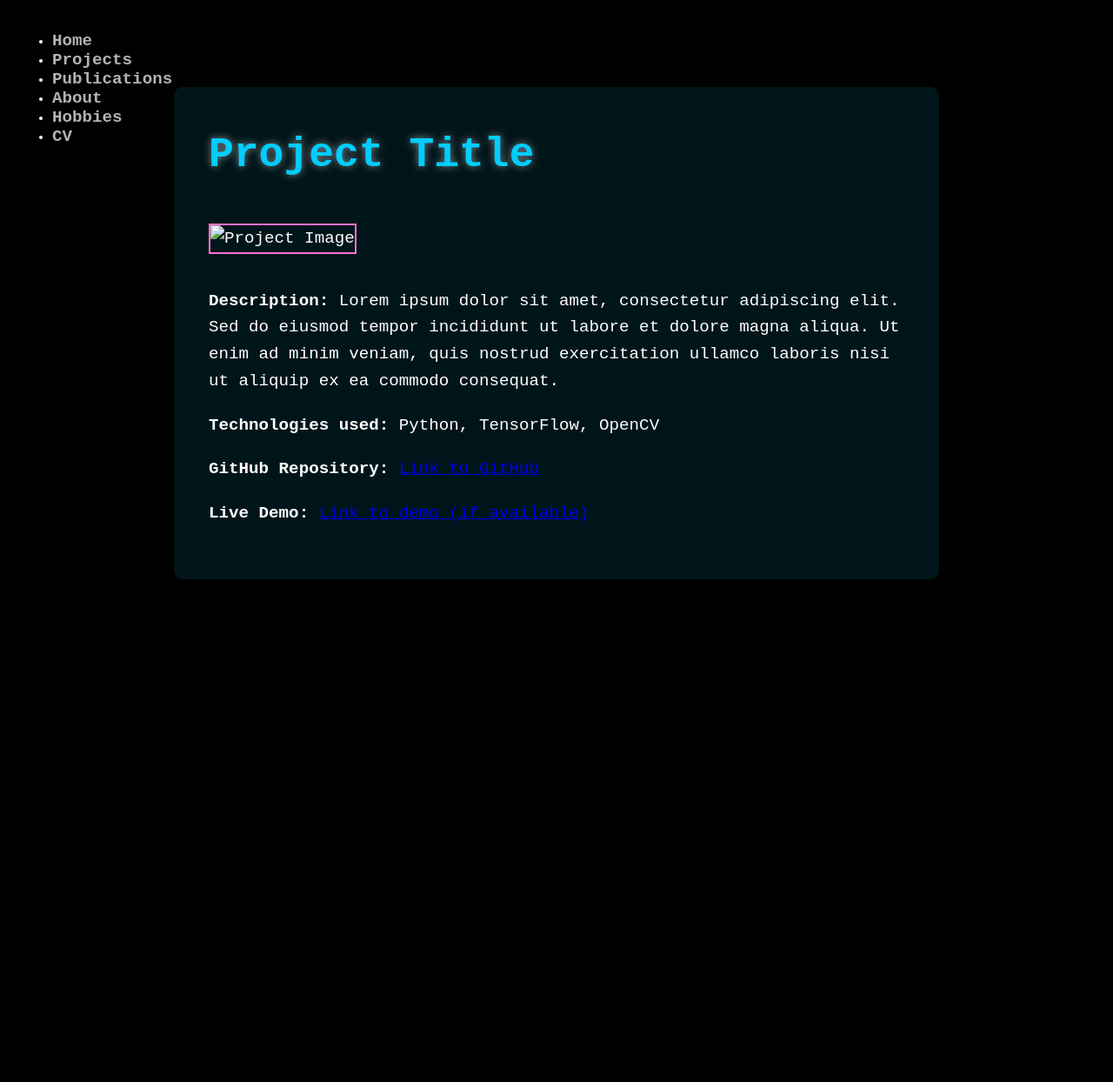
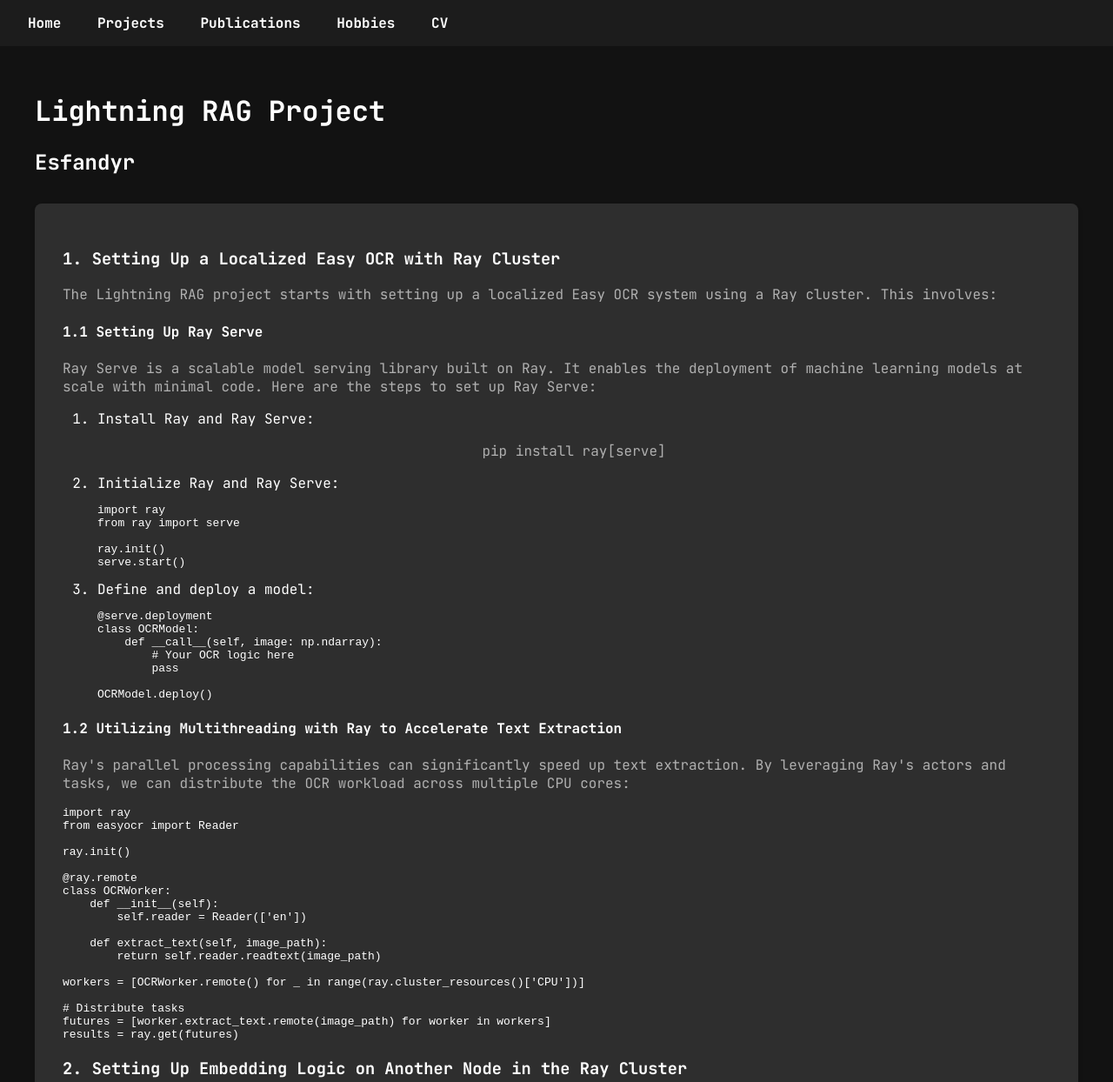
Before and after one commit to Esfandyr11/Esfandyr11.github.io, a plain HTML site: page projects/project2.html in a window 1280 px wide. Shown: the top 1244 px of the page at 87% size. Before the commit the page ends 800 px from the top, so only its background shows below. Drawn offline with nearby package versions, Linux system fonts and the light colour scheme.

Commit message:
lightnning RAG page

```diff
--- a/projects/project2.html
+++ b/projects/project2.html
@@ -3,59 +3,224 @@
 <head>
     <meta charset="UTF-8">
     <meta name="viewport" content="width=device-width, initial-scale=1.0">
-    <title>Project Title - Siddhant Jha</title>
-    <link href="https://fonts.googleapis.com/css2?family=VT323&display=swap" rel="stylesheet">
-    <link rel="stylesheet" href="../styles.css">
+    <title>Lightning RAG Project</title>
+    <link href="https://fonts.googleapis.com/css2?family=JetBrains+Mono:ital,wght@0,100..800;1,100..800&display=swap" rel="stylesheet">
     <style>
-        .project-content {
-            max-width: 800px;
-            margin: 100px auto;
-            padding: 40px;
-            background-color: rgba(1, 205, 254, 0.1);
-            border-radius: 10px;
-            font-size: 1.2em;
-            line-height: 1.6;
+        body {
+            font-family: "JetBrains Mono", monospace;
+            margin: 0;
+            background-color: #121212;
+            color: #ffffff;
         }
 
-        .project-content h1 {
-            font-size: 2.5em;
-            color: #01cdfe;
-            margin-bottom: 20px;
+        nav {
+            background-color: #1c1c1c;
+            padding: 1rem;
+            text-align: left;
         }
 
-        .project-content img {
-            max-width: 100%;
-            height: auto;
-            margin: 20px 0;
-            border: 2px solid #ff71ce;
+        nav a {
+            font-family: "JetBrains Mono", monospace;
+            color: #ffffff;
+            margin: 0 1rem;
+            text-decoration: none;
+            font-weight: bold;
+            transition: color 0.3s;
         }
 
-        .project-content p {
-            margin-bottom: 20px;
+        nav a:hover {
+            color: #f39c12;
+        }
+
+        .content {
+            padding: 2rem;
+            max-width: 1200px;
+            margin: auto;
+        }
+
+        .box {
+            background-color: #2e2e2e;
+            border-radius: 8px;
+            box-shadow: 0 4px 6px rgba(0, 0, 0, 0.1);
+            padding: 2rem;
+            margin: 2rem 0;
+            transition: transform 0.5s, box-shadow 0.5s;
+        }
+
+        .box img {
+            max-width: 100%;
+            border-radius: 8px;
+        }
+
+        h1, h2, h3 {
+            color: #ffffff;
+        }
+
+        p {
+            color: #b0b0b0;
+        }
+
+        .equation {
+            color: #b0b0b0;
+            text-align: center;
+            margin: 1rem 0;
         }
     </style>
+    <script src="https://polyfill.io/v3/polyfill.min.js?features=es6"></script>
+    <script id="MathJax-script" async src="https://cdn.jsdelivr.net/npm/mathjax@3/es5/tex-mml-chtml.js"></script>
 </head>
 <body>
-    <div class="background"></div>
-    <div class="grid"></div>
-    <nav class="navbar">
-        <ul>
-            <li><a href="../index.html">Home</a></li>
-            <li><a href="../index.html#projects">Projects</a></li>
-            <li><a href="../index.html#publications">Publications</a></li>
-            <li><a href="../index.html#about">About</a></li>
-            <li><a href="../hobbies.html">Hobbies</a></li>
-            <li><a href="../okresume.pdf" target="_blank">CV</a></li>
-        </ul>
+    <nav>
+        <a href="../index.html#home">Home</a>
+        <a href="../index.html#projects">Projects</a>
+        <a href="../index.html#publications">Publications</a>
+        <a href="../hobbies.html">Hobbies</a>
+        <a href="../okresume.pdf" target="_blank">CV</a>
     </nav>
-    <div class="project-content">
-        <h1>Project Title</h1>
-        <img src="../images/project1.jpg" alt="Project Image">
-        <p><strong>Description:</strong> Lorem ipsum dolor sit amet, consectetur adipiscing elit. Sed do eiusmod tempor incididunt ut labore et dolore magna aliqua. Ut enim ad minim veniam, quis nostrud exercitation ullamco laboris nisi ut aliquip ex ea commodo consequat.</p>
-        <p><strong>Technologies used:</strong> Python, TensorFlow, OpenCV</p>
-        <p><strong>GitHub Repository:</strong> <a href="#" target="_blank">Link to GitHub</a></p>
-        <p><strong>Live Demo:</strong> <a href="#" target="_blank">Link to demo (if available)</a></p>
+    <div class="content">
+        <h1>Lightning RAG Project</h1>
+        <h2>Esfandyr</h2>
+        <div class="box">
+            <h3>1. Setting Up a Localized Easy OCR with Ray Cluster</h3>
+            <p>The Lightning RAG project starts with setting up a localized Easy OCR system using a Ray cluster. This involves:</p>
+
+            <h4>1.1 Setting Up Ray Serve</h4>
+            <p>Ray Serve is a scalable model serving library built on Ray. It enables the deployment of machine learning models at scale with minimal code. Here are the steps to set up Ray Serve:</p>
+            <ol>
+                <li>Install Ray and Ray Serve:
+                    <p class="equation">pip install ray[serve]</p>
+                </li>
+                <li>Initialize Ray and Ray Serve:
+                    <pre><code>import ray
+from ray import serve
+
+ray.init()
+serve.start()</code></pre>
+                </li>
+                <li>Define and deploy a model:
+                    <pre><code>@serve.deployment
+class OCRModel:
+    def __call__(self, image: np.ndarray):
+        # Your OCR logic here
+        pass
+
+OCRModel.deploy()</code></pre>
+                </li>
+            </ol>
+
+            <h4>1.2 Utilizing Multithreading with Ray to Accelerate Text Extraction</h4>
+            <p>Ray's parallel processing capabilities can significantly speed up text extraction. By leveraging Ray's actors and tasks, we can distribute the OCR workload across multiple CPU cores:</p>
+            <pre><code>import ray
+from easyocr import Reader
+
+ray.init()
+
+@ray.remote
+class OCRWorker:
+    def __init__(self):
+        self.reader = Reader(['en'])
+
+    def extract_text(self, image_path):
+        return self.reader.readtext(image_path)
+
+workers = [OCRWorker.remote() for _ in range(ray.cluster_resources()['CPU'])]
+
+# Distribute tasks
+futures = [worker.extract_text.remote(image_path) for worker in workers]
+results = ray.get(futures)</code></pre>
+
+            <h3>2. Setting Up Embedding Logic on Another Node in the Ray Cluster</h3>
+            <p>The next step is to set up embedding logic using nomic-1.5v, fast embed, and Qdrant vector DB:</p>
+
+            <h4>2.1 Embedding with nomic-1.5v</h4>
+            <p>To set up the embedding logic, install nomic and set up the embedding model:</p>
+            <p class="equation">pip install nomic</p>
+            <pre><code>from nomic import Embedding
+
+embedding_model = Embedding(model='nomic-1.5v')
+embeddings = embedding_model.embed(texts)</code></pre>
+
+            <h4>2.2 Fast Embed Integration</h4>
+            <p>Integrate fast embed for efficient text embeddings:</p>
+            <p class="equation">pip install fast-embed</p>
+            <pre><code>from fast_embed import FastEmbed
+
+embedder = FastEmbed()
+embeddings = embedder.embed(texts)</code></pre>
+
+            <h4>2.3 Setting Up Qdrant Vector DB</h4>
+            <p>Qdrant is a high-performance vector database for storing and querying embeddings:</p>
+            <p class="equation">pip install qdrant-client</p>
+            <pre><code>from qdrant_client import QdrantClient
+
+client = QdrantClient("http://localhost:6333")
+client.upload_collection(
+    collection_name="text_embeddings",
+    vectors=embeddings
+)</code></pre>
+
+            <h3>3. Creating a Customized Indexing Layer</h3>
+            <p>The indexing layer uses a hybrid approach combining HNSW-FINGER and sparse hybrid base index with IVPFQ:</p>
+
+            <h4>3.1 HNSW-FINGER and IVPFQ Indexing</h4>
+            <p>HNSW-FINGER and IVPFQ combine hierarchical navigable small world graphs with inverted file and product quantization for efficient similarity search:</p>
+            <pre><code># HNSW-FINGER setup
+import hnswlib
+
+index = hnswlib.Index(space='l2', dim=embeddings.shape[1])
+index.init_index(max_elements=len(embeddings), ef_construction=200, M=16)
+index.add_items(embeddings)
+
+# IVPFQ setup
+from faiss import IndexIVFPQ, index_factory
+
+quantizer = index_factory(embeddings.shape[1], "IVF100,PQ10", faiss.METRIC_L2)
+quantizer.train(embeddings)
+quantizer.add(embeddings)</code></pre>
+
+            <h3>4. Retrieval Mechanism</h3>
+            <p>Setting up a retrieval mechanism involves using Qdrant and ChatWindowSummaryBuffer for continuous chat summarization:</p>
+
+            <h4>4.1 Qdrant Retrieval</h4>
+            <p>Utilize Qdrant for vector search:</p>
+            <pre><code>results = client.search(
+    collection_name="text_embeddings",
+    query_vector=query_embedding,
+    top=10
+)</code></pre>
+
+            <h4>4.2 ChatWindowSummaryBuffer</h4>
+            <p>ChatWindowSummaryBuffer helps in managing long-term conversation memory:</p>
+            <pre><code>from chat_window_summary_buffer import ChatWindowSummaryBuffer
+
+summary_buffer = ChatWindowSummaryBuffer()
+summary_buffer.add_message(user_id, message)
+summary = summary_buffer.get_summary(user_id)</code></pre>
+
+            <h3>5. AWS Cluster for File Ingestion and Embedding</h3>
+            <p>Setting up an AWS cluster to ingest 1000 files within 1 minute and embed them in 3-4 minutes:</p>
+
+            <h4>5.1 AWS Cluster Setup</h4>
+            <p>Deploy a Ray cluster on AWS:</p>
+            <pre><code># ray-cluster.yaml
+cluster_name: lightning-rag
+min_workers: 5
+max_workers: 10
+initial_workers: 5
+autoscaling_mode: default
+worker_type:
+  instance_type: m5.large
+  image_id: latest_ray</code></pre>
+
+            <h4>5.2 Ray Serve for AWS</h4>
+            <p>Use Ray Serve to manage and deploy the models:</p>
+            <pre><code># Deploy Ray Serve on AWS
+ray up ray-cluster.yaml
+ray exec ray-cluster.yaml "serve start"</code></pre>
+
+            <h4>5.3 Integration with Custom GROQ LLM Server</h4>
+            <p>Integrate with a custom</p>
+        </div>
     </div>
-    <script src="../script.js"></script>
 </body>
 </html>
```
